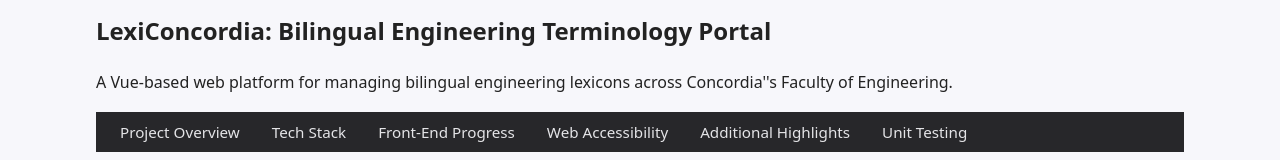
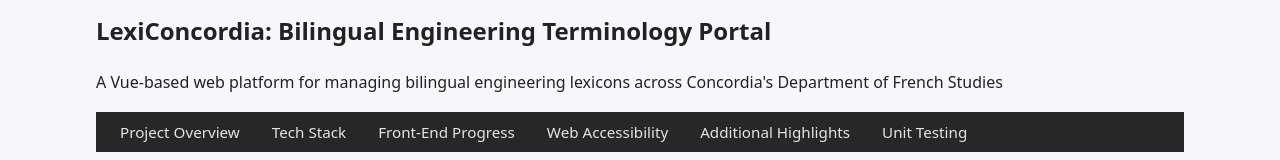
Before and after one commit to beehanel/portfolio, a Vue app: page /lexiconcordia in a window 1280 px wide. Shown: the part 216-376 px from the top of the page. Built offline with nearby package versions, Linux system fonts and the light colour scheme.

Commit message:
Department of French Studeis

```diff
--- a/src/pages/LexiConcordiaPage.vue
+++ b/src/pages/LexiConcordiaPage.vue
@@ -2,7 +2,7 @@
     <div class="page lexiconcordia-page">
         <h2>LexiConcordia: Bilingual Engineering Terminology Portal</h2>
         <p class="page-tagline">
-            A Vue-based web platform for managing bilingual engineering lexicons across Concordia''s Faculty of Engineering.
+            A Vue-based web platform for managing bilingual engineering lexicons across Concordia's Department of French Studies
         </p>
 
         <nav>
```
